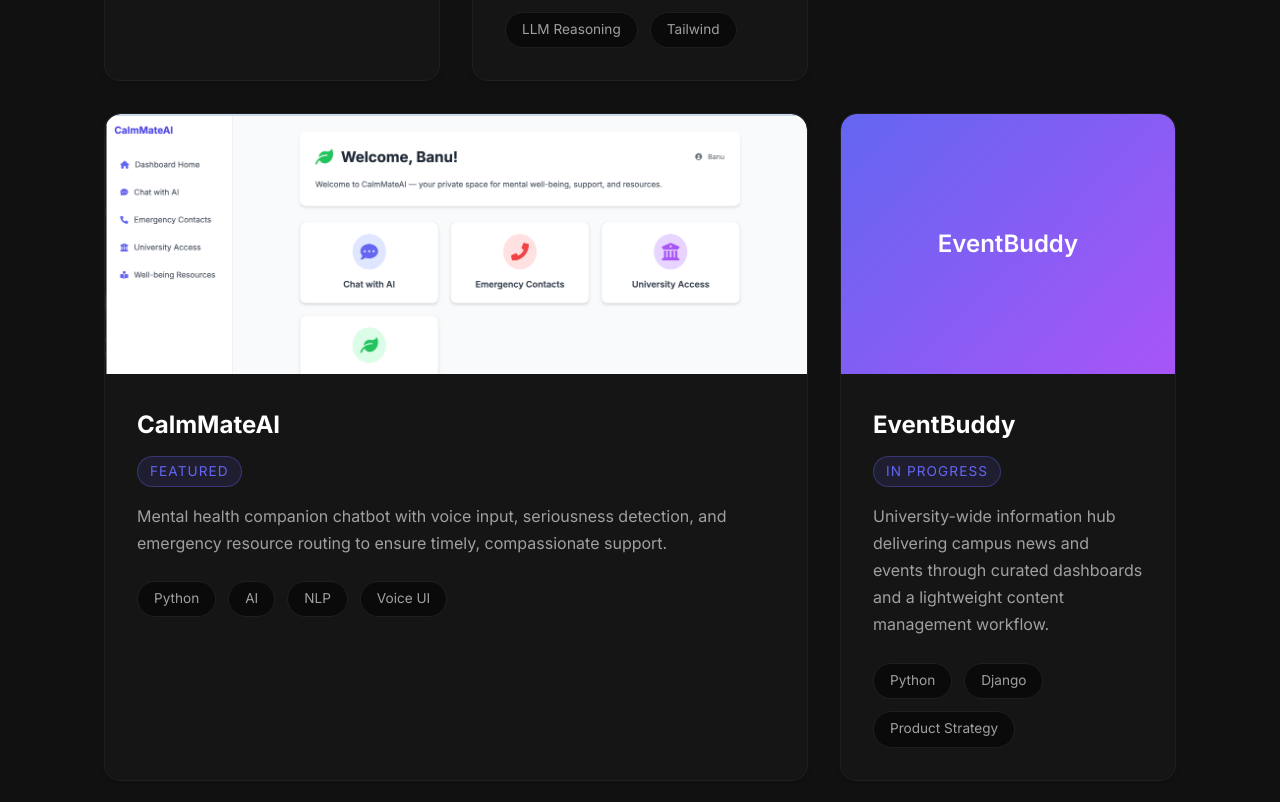
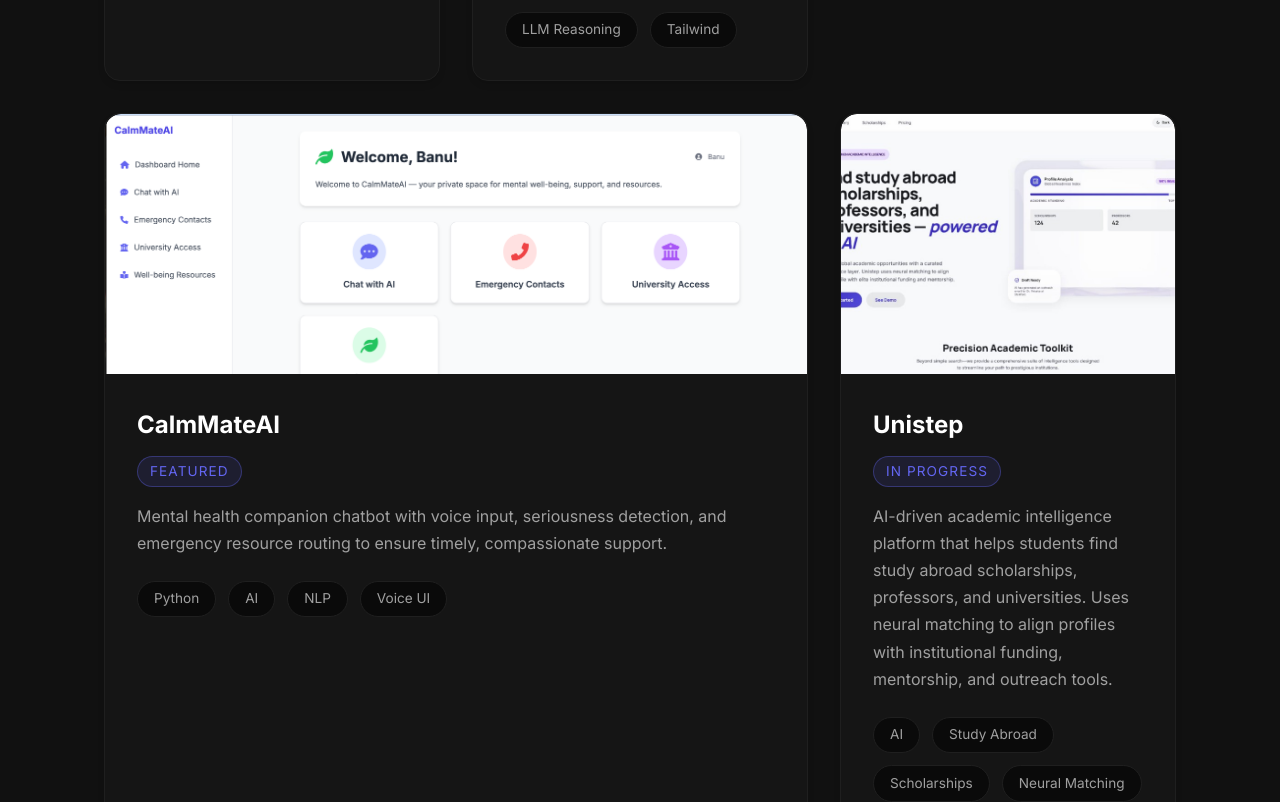
Before and after one commit to saberabanu0001/portfolio-me, a React (Vite) app: page / in a window 1280 px wide. Shown: the part 2733-3535 px from the top of the page. Built offline with nearby package versions, Linux system fonts and the light colour scheme.

Commit message:
unistep added

```diff
--- a/src/content.ts
+++ b/src/content.ts
@@ -74,12 +74,13 @@
     imageAlt: 'CalmMateAI dashboard preview',
   },
   {
-    title: 'EventBuddy',
+    title: 'Unistep',
     description:
-      'University-wide information hub delivering campus news and events through curated dashboards and a lightweight content management workflow.',
-    tags: ['Python', 'Django', 'Product Strategy'],
-    repoUrl: 'https://github.com/saberabanu0001',
+      'AI-driven academic intelligence platform that helps students find study abroad scholarships, professors, and universities. Uses neural matching to align profiles with institutional funding, mentorship, and outreach tools.',
+    tags: ['AI', 'Study Abroad', 'Scholarships', 'Neural Matching'],
     status: 'In progress',
+    image: '/unistep.png',
+    imageAlt: 'Unistep landing page with AI-driven scholarship and university matching dashboard',
   },
   {
     title: 'PrescriptionPro',
```
Also changed, not shown: public/unistep.png (added).
